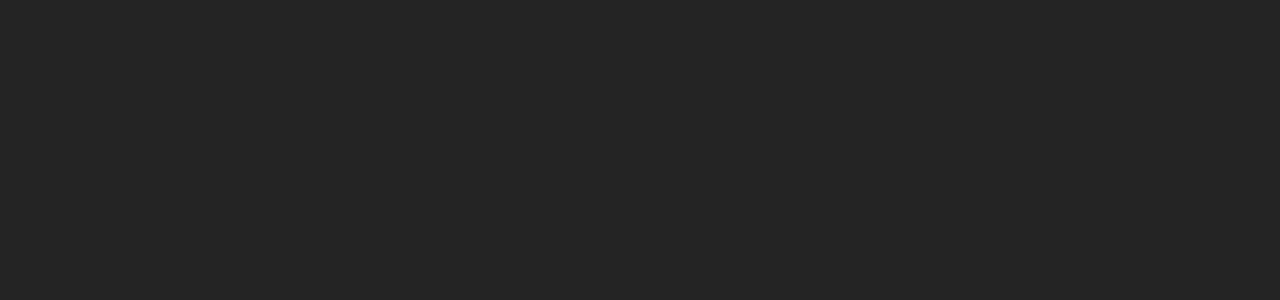
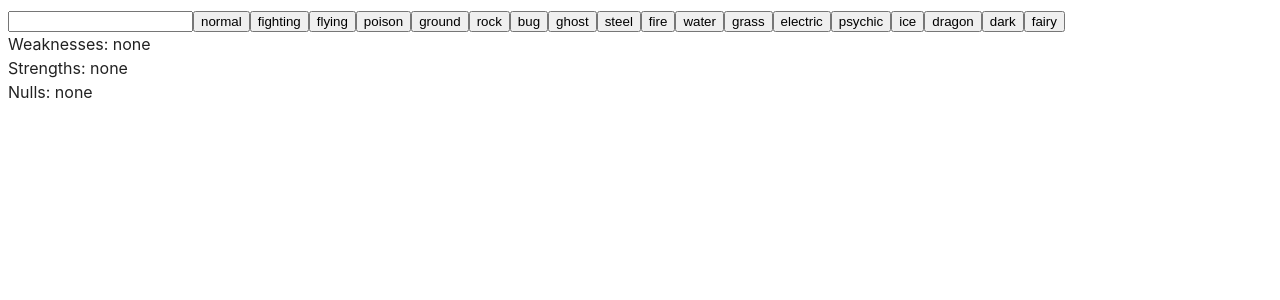
Before and after one commit to winnet101/Pokemon-Type-Calculator, a React (Vite) app in the folder personal-website/: page / in a window 1280 px wide. Shown: the top 300 px of the page. Built offline with nearby package versions, Linux system fonts and the light colour scheme.

Commit message:
Initial functionality

```diff
--- a/personal-website/src/App.tsx
+++ b/personal-website/src/App.tsx
@@ -1,7 +1,10 @@
+import Pokemon from "./components/Pokemon";
+
 export default function App() {
+
   return(
     <>
-
+      <Pokemon />
     </>
   );
 }
--- /dev/null
+++ b/personal-website/src/components/Pokemon.tsx
@@ -0,0 +1,148 @@
+import { useEffect, useState } from "react";
+import type { NamedAPIResource, PokeTypes, Type } from "../types";
+import { typedJson, apiResourceToArray as toArr } from "../utils/Utils";
+import styles from "../styles/Pokemon.module.css";
+import StringInput from "../utils/StringInput";
+
+export default function Pokemon() {
+  const [input, setInput] = useState("");
+  const pokeTypes: PokeTypes[] = [
+    "normal",
+    "fighting",
+    "flying",
+    "poison",
+    "ground",
+    "rock",
+    "bug",
+    "ghost",
+    "steel",
+    "fire",
+    "water",
+    "grass",
+    "electric",
+    "psychic",
+    "ice",
+    "dragon",
+    "dark",
+    "fairy",
+  ];
+
+  /** @todo Turn this into a single object.*/
+  const [weaknesses, setWeaknesses] = useState<PokeTypes[]>([]);
+  const [strengths, setStrengths] = useState<PokeTypes[]>([]);
+  const [nulls, setNulls] = useState<PokeTypes[]>([]);
+
+  useEffect(() => {
+    const typedArrInput:PokeTypes[] = [];
+    for (const pt of pokeTypes) {
+      if (input.search(pt)) {
+        typedArrInput.push(pt);
+      }
+    }
+
+    /** @todo Also make this a single object. */
+    let newWeaknesses: PokeTypes[] = [];
+    let newStrengths: PokeTypes[] = [];
+    let newNulls: PokeTypes[] = [];
+
+    for (const pt of pokeTypes) {
+      if (input.toLowerCase().includes(pt)) {
+        fetchType(pt)
+          .then((res) => typedJson<Type>(res))
+          .then((data) => {
+            const relations = data.damage_relations;
+
+            newWeaknesses = arrToNewTypes(
+              newWeaknesses,
+              relations.double_damage_from
+            );
+            newStrengths = arrToNewTypes(
+              newStrengths,
+              relations.half_damage_from
+            );
+            /** @todo check overlaps */
+
+            newNulls = arrToNewTypes(newNulls, relations.no_damage_from);
+
+            setWeaknesses(newWeaknesses);
+            setStrengths(newStrengths);
+            setNulls(newNulls);
+          })
+          .catch(console.error);
+      } else {
+        setWeaknesses([]);
+        setStrengths([]);
+        setNulls([]);
+      }
+    }
+
+    /** Adds a NamedAPIResource list of types to the current array of types being tracked (weaknesses, strengths, or nulls.)
+     * @param origArr: The current array of types being operated on.
+     * @param currentApiObj: The NamedAPIResource to add.
+     * @returns: An array of types with the new types from the APIResource added.
+     *
+     */
+    function arrToNewTypes(
+      origArr: PokeTypes[],
+      currentApiObj: NamedAPIResource[]
+    ) {
+      const current = toArr(currentApiObj) as PokeTypes[];
+      const newArr = [...origArr, ...current];
+      return [...new Set(newArr)];
+    }
+
+    async function fetchType(type: PokeTypes) {
+      const data = await fetch(`https://pokeapi.co/api/v2/type/${type}/`);
+      return data;
+    }
+  }, [input]);
+
+  function toRemoved(input: PokeTypes[], remove: PokeTypes): PokeTypes[] {
+    const newInput = input.filter(el => el !== remove);
+    return newInput;
+  }
+
+  return (
+    <>
+      <StringInput
+        value={input}
+        onChange={(el) => setInput(el)}
+      />
+      {pokeTypes.map((el, i) => (
+        <button
+          key={i}
+          onClick={() => {
+            handleClick(el);
+          }}
+          className={`
+            ${input.toLowerCase().includes(el) && styles.selected}
+          `}
+        >
+          {el}
+        </button>
+      ))}
+      <div>
+        Weaknesses: {weaknesses.toString() ? weaknesses.join(" ") : "none"}
+        <br />
+        Strengths: {strengths.toString() ? strengths.join(" ") : "none"}
+        <br />
+        Nulls: {nulls.toString() ? nulls.join(" ") : "none"}
+      </div>
+    </>
+  );
+
+  function handleClick(el: PokeTypes) {
+    if (!input.toLowerCase().includes(el)) {
+      let newInput = input.slice();
+      setInput(`${newInput.trim()}${el}`);
+    } else {
+      const newInput = toRemovedString(input.slice(), el);
+      setInput(newInput);
+    }
+  }
+
+  function toRemovedString(input:string, remove: PokeTypes):string {
+    const newInput = input.split(new RegExp(remove, "i")).join("");
+    return newInput;
+  }
+}
--- a/personal-website/src/index.css
+++ b/personal-website/src/index.css
@@ -4,8 +4,8 @@
   font-weight: 400;
 
   color-scheme: light dark;
-  color: rgba(255, 255, 255, 0.87);
-  background-color: #242424;
+  color: rgba(0, 0, 0, 0.87);
+  background-color: #ffffff;
 
   font-synthesis: none;
   text-rendering: optimizeLegibility;
--- /dev/null
+++ b/personal-website/src/styles/Pokemon.module.css
@@ -0,0 +1,4 @@
+.selected {
+  border-width: 2px;
+  background-color: aqua;
+}
--- /dev/null
+++ b/personal-website/src/types.tsx
@@ -0,0 +1,46 @@
+/** (string) Every Pokemon type.*/
+type PokeTypes = "normal" | "fighting" | "flying" | "poison" | "ground" | "rock" | "bug" | "ghost" | "steel" | "fire" | "water" | "grass" | "electric" | "psychic" | "ice" | "dragon" | "dark" | "fairy" | "stellar";
+
+/** A  simplified implementation of https://github.com/lokshunhung/pokeapi-types/blob/master/src/typedef/types.ts's PokeAPI types. */
+interface Type {
+  /** The identifier for this resource. */
+  id: number;
+  /** The name for this resource. */
+  name: string;
+  /** A detail of how effective this type is toward others and vice versa. */
+  damage_relations: TypeRelations;
+  /** [type simplified] A list of game indices relevant to this item by generation. */
+  game_indices: number[];
+  /** (Generation) The generation this type was introduced in. */
+  generation: NamedAPIResource;
+  /** (MoveDamageClass) The class of damage inflicted by this type. */
+  move_damage_class: NamedAPIResource;
+  /** [type simplified] The name of this resource listed in different languages. */
+  names: string[];
+  /**  [type simplified] A list of details of Pokémon that have this type. */
+  pokemon: string[];
+  /** (Move[]) A list of moves that have this type. */
+  moves: NamedAPIResource[];
+}
+
+interface TypeRelations {
+  /** (Type[]) A list of types this type has no effect on. */
+  no_damage_to: NamedAPIResource[];
+  /** (Type[]) A list of types this type is not very effect against. */
+  half_damage_to: NamedAPIResource[];
+  /** (Type[]) A list of types this type is very effect against. */
+  double_damage_to: NamedAPIResource[];
+  /** (Type[]) A list of types that have no effect on this type. */
+  no_damage_from: NamedAPIResource[];
+  /** (Type[]) A list of types that are not very effective against this type. */
+  half_damage_from: NamedAPIResource[];
+  /** (Type[]) A list of types that are very effective against this type. */
+  double_damage_from: NamedAPIResource[];
+}
+
+interface NamedAPIResource {
+  name: string,
+  url: string
+}
+
+export type { PokeTypes, Type, TypeRelations, NamedAPIResource };
--- /dev/null
+++ b/personal-website/src/utils/StringInput.tsx
@@ -0,0 +1,22 @@
+import { InputHTMLAttributes } from "react";
+
+function StringInput({
+  value,
+  onChange,
+  ...otherProps
+}: {
+  value?: string;
+  onChange?: (value: string) => void;
+} & Omit<InputHTMLAttributes<HTMLInputElement>, 'onChange'>) {
+  return (
+    <input
+      value={value}
+      onChange={
+        onChange ? e => onChange(e.target.value) : undefined
+      }
+      {...otherProps}
+    />
+  )
+}
+
+export default StringInput;
--- /dev/null
+++ b/personal-website/src/utils/Utils.tsx
@@ -0,0 +1,14 @@
+import { NamedAPIResource } from "../types.tsx";
+
+export function typedJson<T>(input: Response) {
+  const res: Promise<T> = input.json();
+  return res;
+}
+
+export function apiResourceToArray(api: NamedAPIResource[]) {
+  const arr: string[] = [];
+  for (const [_key, value] of Object.entries(api)) {
+    arr.push(value.name);
+  }
+  return(arr);
+}
```
Also changed, not shown: package.json (added, +13 -0 lines), 1 other file (tests, documents, lock files or other folders).
